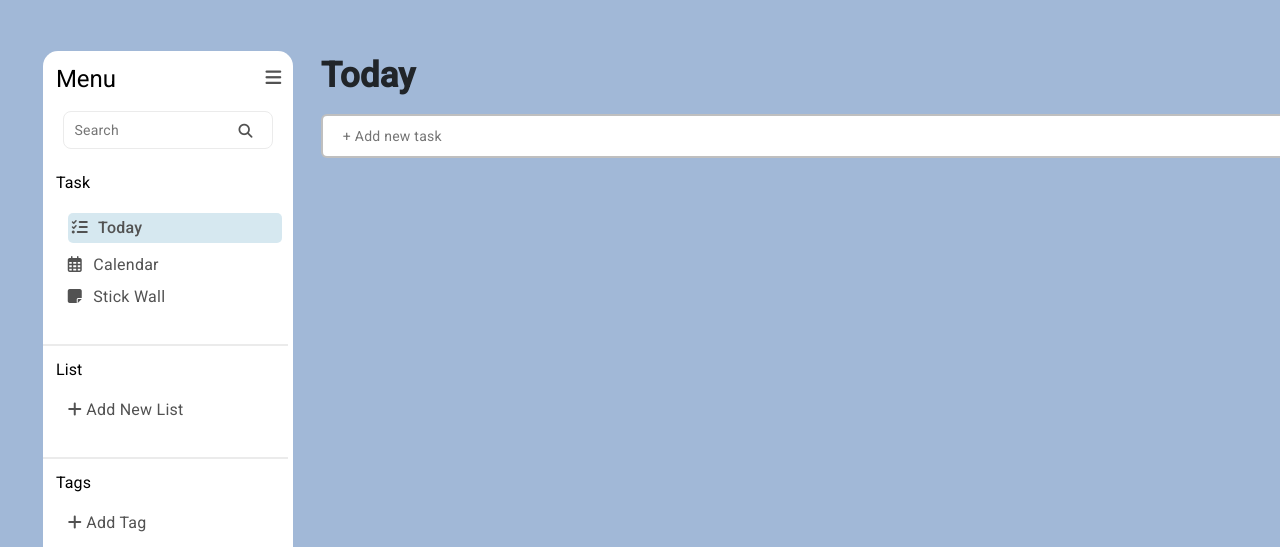
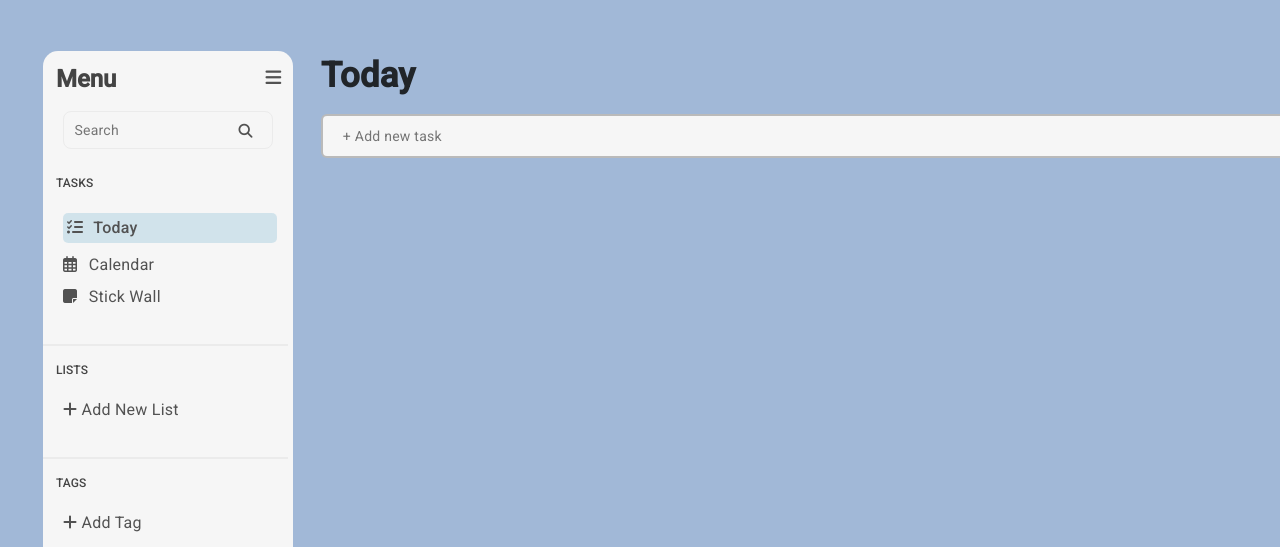
Before and after one commit to flaviohfsilva/angular-blog, an Angular app: page /home in a window 1280 px wide. Shown: the top 547 px of the page. Built offline with nearby package versions, Linux system fonts and the light colour scheme.

Commit message:
atualizando sidenav e sticky

```diff
--- a/src/app/components/sidenav/sidenav.component.css
+++ b/src/app/components/sidenav/sidenav.component.css
@@ -9,6 +9,7 @@
   flex: 1 1 auto;
   display: flex;
   flex-direction: column;
+
   width: 250px;
 }
 
@@ -17,6 +18,17 @@
   justify-content: space-between;
   margin: 0 0 0 5%;
   padding: 5% 0 0 0;
+}
+
+.header h1{
+  color: var(--color-neutral-20);
+  font-weight: 600;
+}
+
+.header-section{
+  color: var(--color-neutral-20);
+  font-size: 12px;
+  font-weight: 550;
 }
 
 .search{
@@ -60,11 +72,12 @@
 .task-itens,
 .list-itens,
 .tag-itens{
-  margin: 0 0 5% 5%;
+  margin: 0 0 5% 3%;
   color: var(--color-neutral-30);
   cursor: pointer;
   font-size: 16px;
 }
+
 
 .btn-itens{
   color: var(--color-neutral-30);
--- a/src/app/components/sidenav/sidenav.component.html
+++ b/src/app/components/sidenav/sidenav.component.html
@@ -23,7 +23,7 @@
       <!-- ------- TASK SECTION -------- -->
       <div class="list-section">
 
-        <h3 class="header-section">Task</h3>
+        <h3 class="header-section">TASKS</h3>
 
         <ul class="task-list">
 
@@ -56,7 +56,7 @@
       <!-- ------- LIST SECTION -------- -->
       <div class="list-section">
 
-        <h3 class="header-section">List</h3>
+        <h3 class="header-section">LISTS</h3>
 
         <ul>
           <li class="list-itens">
@@ -76,7 +76,7 @@
       <!-- ------- TAG SECTION -------- -->
       <div class="list-section">
 
-        <h3 class="header-section">Tags</h3>
+        <h3 class="header-section">TAGS</h3>
 
         <ul>
           <li class="tag-itens">
--- a/src/app/page/stick-wall/stick-wall.component.css
+++ b/src/app/page/stick-wall/stick-wall.component.css
@@ -15,34 +15,55 @@ main{
   margin: 2% 0 0 3%;
 }
 
-.addSticky{
-  align-items: center;
-  align-self: stretch;
-  background-color: rgb(235, 235, 235);
-  border-radius: 8px;
-  display: flex;
-  flex-shrink: 1;
-  flex-grow: 1;
-  font-size: 50px;
-  height: 250px;
-  justify-content: center;
-  margin: 2% 0 2% 3%;
-  width: 250px;
-}
-
 .sticky-menu{
-  align-items: center;
   align-self: stretch;
   background: var(--color-bg);
-  box-shadow: rgba(0 , 0 , 0, 0.5);
   border-radius: 8px;
   border: 2px solid #AFC4E9;
   display: flex;
-  flex-direction: column;
+  flex-grow: 1;
   flex-shrink: 1;
-  flex-grow: 1;
-  height: 580px;
+  height: 754px;
   justify-content: space-between;
   margin: 2% 0 0 0;
   width: 1038px;
 }
+
+.sticky-item{
+  display: flex;
+  margin: 0 0 2% 3%;
+}
+
+.sticky-cards{
+  align-self: stretch;
+  background-color: var(--color-neutral-50);
+  border-radius: 8px;
+  display: flex;
+  flex-grow: 1;
+  flex-shrink: 1;
+  height: 300px;
+  justify-content: center;
+  margin: 3% 0 2% 1%;
+  width: 300px;
+}
+
+/* .sticky-cards:last-child {
+  flex-basis: 100%;
+} */
+
+.sticky-content{
+  margin: 0 0 0 4%;
+}
+
+.sticky-title{
+  color: var(--color-neutral-40);
+  font-size: 24px;
+  font-weight: 600;
+  margin: 8% 0 8% 0;
+}
+
+.sticky-description{
+  color: var(--color-neutral-20);
+  font-size: 15px;
+  text-align: center;
+}
--- a/src/app/page/stick-wall/stick-wall.component.html
+++ b/src/app/page/stick-wall/stick-wall.component.html
@@ -6,30 +6,25 @@
     <div class="sticky-container">
       <h1 class="header">Stick Wall</h1>
 
-
       <div class="sticky-menu">
 
         <ul class="sticky-item">
 
-          <div class="sticky-cards">
-            <a class="addSticky"> + </a>
-          </div>
+          <li class="sticky-cards" style="background: rgb(253, 242, 179);">
+            <div class="sticky-content">
+              <p class="sticky-title">Social Media</p>
+              <span class="sticky-description"> - Fazer artes para o aniversario da <br> página - Fazer interações nos stories </span>
+            </div>
+          </li>
 
 
-          <div class="addSticky">
-            <a class=""> + </a>
-          </div>
+          <li class="sticky-cards" style="font-size: 40px; cursor: pointer; align-items: center;" >
+            <a> <i class="fa-solid fa-plus"></i> </a>
+
+          </li>
 
         </ul>
-
-
-
-
-
       </div>
-
-
-
     </div>
   </section>
 
--- a/src/styles.css
+++ b/src/styles.css
@@ -1,8 +1,9 @@
 /* You can add global styles to this file, and also import other style files */
 :root{
   --color-bg: #A1B8D7;
-  --color-light-blue: #f6f6f6;
-  --color-neutral-10: #ffff;
+  --color-light-blue: #AFC4E9;
+  --color-neutral: #ffff;
+  --color-neutral-10: #f6f6f6;
   --color-neutral-20: #444444;
   --color-neutral-30: #525252;
   --color-neutral-40: #212529;
```
